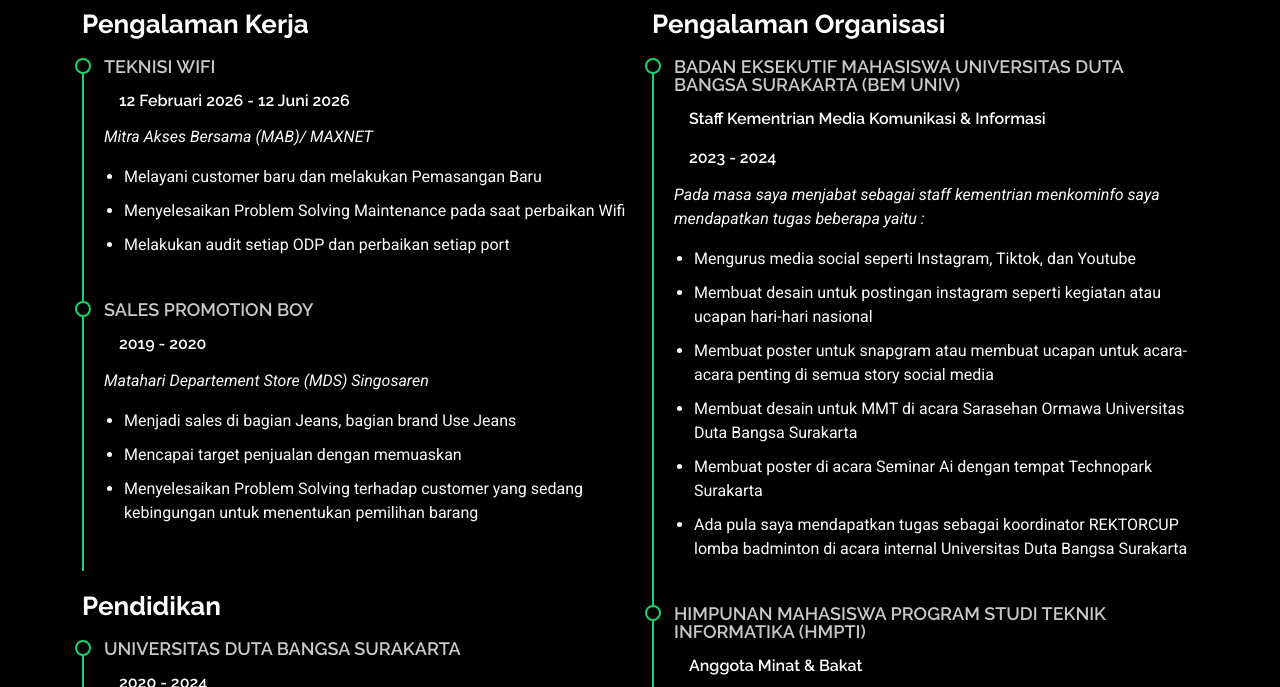
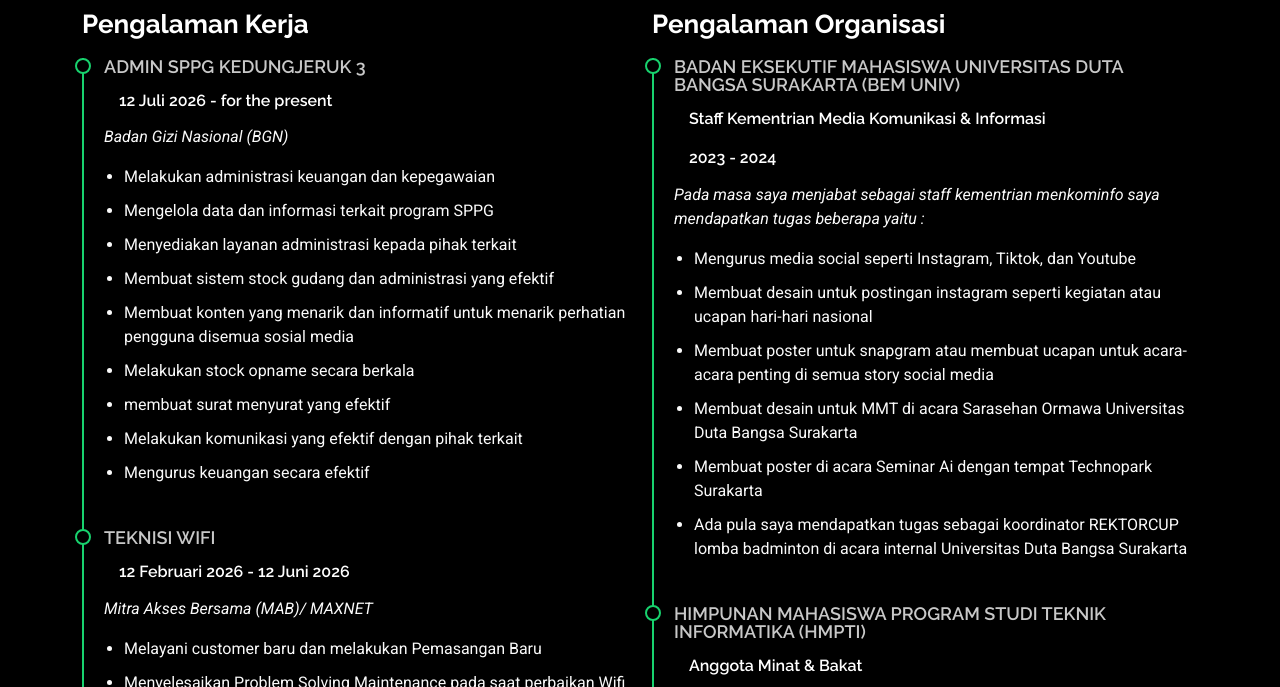
Before and after one commit to Bagus-Saputra/Portofolio-Saya, a plain HTML site: page resume.html in a window 1280 px wide. Shown: the part 71-758 px from the top of the page. Drawn offline with Linux system fonts and the light colour scheme.

Commit message:
Update resume.html

```diff
--- a/resume.html
+++ b/resume.html
@@ -118,7 +118,7 @@
             <!-- Edn Resume Item -->
 
             <h3 class="resume-title">Pengalaman Kerja</h3>
-              <!-- <div class="resume-item">
+              <div class="resume-item">
                 <h4>Admin SPPG Kedungjeruk 3</h4>
                 <h5>12 Juli 2026 - for the present</h5>
                 <p><em>Badan Gizi Nasional (BGN)</em></p>
@@ -133,7 +133,7 @@
                   <li>Melakukan komunikasi yang efektif dengan pihak terkait</li>
                   <li>Mengurus keuangan secara efektif</li>
                 </ul>
-              </div>-->
+              </div>
               <div class="resume-item">
                 <h4>Teknisi Wifi</h4>
                 <h5>12 Februari 2026 - 12 Juni 2026</h5>
@@ -146,7 +146,7 @@
               </div>
               <div class="resume-item">
                 <h4>Sales Promotion Boy</h4>
-                <h5>2019 - 2020</h5>
+                <h5>06 Mei 2019 - 29 Juni 2020</h5>
                 <p><em>Matahari Departement Store (MDS) Singosaren</em></p>
                 <ul>
                   <li>Menjadi sales di bagian Jeans, bagian brand Use Jeans</li>
```
